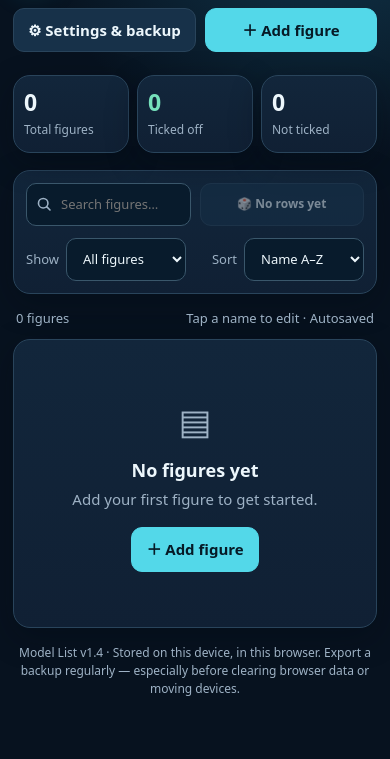
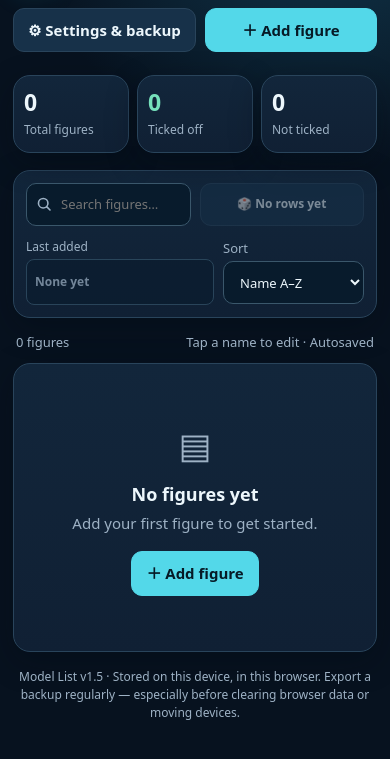
Before and after one commit to Jonesy180/Model-List, a plain HTML site: page index.html in a window 390 px wide. Shown: the part 77-836 px from the top of the page. Drawn offline with Linux system fonts and the light colour scheme.

Commit message:
Add files via upload

```diff
--- a/index.html
+++ b/index.html
@@ -46,9 +46,14 @@
     .search svg {position:absolute;left:13px;top:50%;transform:translateY(-50%);pointer-events:none;color:var(--muted)}
     .field,select {width:100%;min-height:43px;border:1px solid #3a576b;border-radius:10px;color:var(--text);background:#081b2c;padding:9px 12px;outline:none}
     .search .field {padding-left:41px}
-    .toolbar-right {display:flex;align-items:center;gap:10px;flex-wrap:wrap}
+    .toolbar-right {display:grid;grid-template-columns:minmax(0,1fr) auto;align-items:center;gap:10px;width:100%}
     .toolbar-right label {display:flex;align-items:center;gap:7px;color:var(--muted);font-size:13px}
     .toolbar-right select {width:auto;min-width:140px}
+    .last-added {display:flex;align-items:center;gap:8px;min-width:0}
+    .last-added-label {flex:none;color:var(--muted);font-size:13px}
+    .last-added-name {min-width:0;max-width:100%;border:1px solid #34546a;border-radius:8px;padding:7px 9px;text-align:left;color:var(--accent);background:#0a1c2e;font-size:12.5px;font-weight:700;line-height:1.2;overflow:hidden;text-overflow:ellipsis;white-space:nowrap;cursor:pointer}
+    .last-added-name:hover:not(:disabled) {background:#173b4f;border-color:var(--accent)}
+    .last-added-name:disabled {cursor:default;opacity:.7;color:var(--muted)}
     .results-heading {display:flex;align-items:center;justify-content:space-between;gap:12px;padding:0 3px 11px;color:var(--muted);font-size:13px}
     /* A single database-style table for phones and larger screens. Its heading stays visible while scrolling rows. */
     .table-holder {overflow:auto;max-height:min(67dvh,720px);border-radius:16px;overscroll-behavior-y:contain;scrollbar-color:#45627a #0a1b2d}
@@ -131,8 +136,13 @@
       .search .field {font-size:13px;padding-left:34px;padding-right:5px}
       .search svg {left:10px;width:16px}
       .random-picker .btn {font-size:12px;padding:7px 4px}
-      .toolbar-right {width:100%;justify-content:space-between}
-      .toolbar-right select {min-width:120px}
+      .toolbar-right {width:100%;gap:9px;grid-template-columns:minmax(0,1fr) minmax(125px,0.75fr)}
+      .toolbar-right label {flex-direction:column;align-items:stretch;gap:3px}
+      .toolbar-right select {min-width:0;width:100%}
+      .last-added {flex-direction:column;align-items:stretch;gap:3px}
+      .last-added-label {font-size:12px}
+      .last-added-name {display:flex;align-items:center;white-space:normal;overflow:hidden;font-size:12px;padding:6px 8px;height:46px;min-height:46px}
+      .last-added-name span {display:-webkit-box;-webkit-box-orient:vertical;-webkit-line-clamp:2;overflow-wrap:anywhere;overflow:hidden;line-height:1.2}
       .table-holder {max-height:min(65dvh,660px)}
       th,td {font-size:12px;padding-top:8px;padding-bottom:8px}
       td {height:45px}
@@ -186,8 +196,8 @@
         </div>
       </div>
       <div class="toolbar-right">
-        <label for="filterSelect">Show <select id="filterSelect"><option value="all">All figures</option><option value="todo">Not ticked</option><option value="done">Ticked off</option></select></label>
-        <label for="sortSelect">Sort <select id="sortSelect"><option value="az">Name A–Z</option><option value="za">Name Z–A</option><option value="new">Newest first</option><option value="old">Oldest first</option></select></label>
+        <div class="last-added"><span class="last-added-label">Last added</span><button class="last-added-name" id="lastAddedButton" type="button" disabled title="No figures added yet"><span id="lastAddedText">None yet</span></button></div>
+        <label for="sortSelect">Sort <select id="sortSelect"><option value="az">Name A–Z</option><option value="za">Name Z–A</option><option value="high">Total: High–Low</option><option value="low">Total: Low–High</option><option value="new">Newest first</option><option value="old">Oldest first</option></select></label>
       </div>
     </section>
 
@@ -201,7 +211,7 @@
         <button class="btn primary" type="button" id="emptyAddButton">＋ Add figure</button>
       </div>
     </section>
-    <p class="footnote">Model List v1.4 · Stored on this device, in this browser. Export a backup regularly — especially before clearing browser data or moving devices.</p>
+    <p class="footnote">Model List v1.5 · Stored on this device, in this browser. Export a backup regularly — especially before clearing browser data or moving devices.</p>
   </div>
 
   <dialog id="figureDialog" aria-labelledby="figureDialogTitle">
@@ -295,15 +305,17 @@
       }
       function getVisibleFigures() {
         const search = $('searchInput').value.trim().toLocaleLowerCase();
-        const filter = $('filterSelect').value;
         const sort = $('sortSelect').value;
-        const result = data.figures.filter(f => {
-          if (filter === 'done' && !f.done) return false;
-          if (filter === 'todo' && f.done) return false;
-          return !search || f.name.toLocaleLowerCase().includes(search) || f.values.some(v => v.toLocaleLowerCase().includes(search));
+        const result = data.figures.filter(f => !search || f.name.toLocaleLowerCase().includes(search) || f.values.some(v => v.toLocaleLowerCase().includes(search)));
+        const compareNames = (a,b) => a.name.localeCompare(b.name,undefined,{numeric:true,sensitivity:'base'}) || a.createdAt-b.createdAt;
+        result.sort((a,b) => {
+          if (sort === 'za') return -compareNames(a,b);
+          if (sort === 'high') return figureTotal(b) - figureTotal(a) || compareNames(a,b);
+          if (sort === 'low') return figureTotal(a) - figureTotal(b) || compareNames(a,b);
+          if (sort === 'new') return b.createdAt - a.createdAt || compareNames(a,b);
+          if (sort === 'old') return a.createdAt - b.createdAt || compareNames(a,b);
+          return compareNames(a,b);
         });
-        const compareNames = (a,b) => a.name.localeCompare(b.name,undefined,{numeric:true,sensitivity:'base'}) || a.createdAt-b.createdAt;
-        result.sort((a,b) => sort === 'za' ? -compareNames(a,b) : sort === 'new' ? b.createdAt-a.createdAt : sort === 'old' ? a.createdAt-b.createdAt : compareNames(a,b));
         return result;
       }
       function setDone(id,checked) {
@@ -403,6 +415,15 @@
         const picked=pickedIndex>=0 ? figures[pickedIndex] : null;
         $('randomResult').textContent=picked ? '🎲 #'+(pickedIndex+1)+' — '+picked.name : 'Tap a name to edit · Autosaved';
         $('randomResult').title=picked ? 'Random choice: row '+(pickedIndex+1)+' — '+picked.name : '';
+        // Created-at order is independent of the active search and sort controls.
+        // Later array entries break timestamp ties, retaining the latest saved addition.
+        const latest=data.figures.reduce((last,figure) => !last || figure.createdAt >= last.createdAt ? figure : last,null);
+        const lastButton=$('lastAddedButton');
+        $('lastAddedText').textContent=latest ? latest.name : 'None yet';
+        lastButton.title=latest ? 'Edit last added: '+latest.name : 'No figures added yet';
+        lastButton.setAttribute('aria-label',latest ? 'Edit last added figure: '+latest.name : 'No figures added yet');
+        lastButton.disabled=!latest;
+        lastButton.dataset.figureId=latest ? latest.id : '';
         $('totalCount').textContent=total.toLocaleString();
         $('doneCount').textContent=done.toLocaleString();
         $('leftCount').textContent=(total-done).toLocaleString();
@@ -413,7 +434,7 @@
         if (empty) {
           const isFirst=total===0;
           $('emptyTitle').textContent=isFirst?'No figures yet':'Nothing matched';
-          $('emptyDescription').textContent=isFirst?'Add your first figure to get started.':'Try another search or change the filter.';
+          $('emptyDescription').textContent=isFirst?'Add your first figure to get started.':'Try another search.';
           $('emptyAddButton').classList.toggle('hidden',!isFirst);
         } else {renderTable(figures);}
       }
@@ -535,7 +556,10 @@
       $('deleteButton').addEventListener('click',deleteFigure);
       $('columnsForm').addEventListener('submit',saveSettings);
       $('searchInput').addEventListener('input',handleViewChange);
-      $('filterSelect').addEventListener('change',handleViewChange);
+      $('lastAddedButton').addEventListener('click',() => {
+        const id=$('lastAddedButton').dataset.figureId;
+        if (id && data.figures.some(figure => figure.id===id)) openFigure(id);
+      });
       $('sortSelect').addEventListener('change',handleViewChange);
       $('randomButton').addEventListener('click',pickRandomRow);
       $('exportJson').addEventListener('click',exportJSON);
--- a/service-worker.js
+++ b/service-worker.js
@@ -1,4 +1,4 @@
-const CACHE = 'model-list-static-v1-4';
+const CACHE = 'model-list-static-v1-5';
 const FILES = ['./', './index.html', './manifest.webmanifest', './icon-192.png', './icon-512.png'];
 self.addEventListener('install', event => {
   event.waitUntil(caches.open(CACHE).then(cache => cache.addAll(FILES)).then(() => self.skipWaiting()));
```
Also changed, not shown: manifest.webmanifest.
